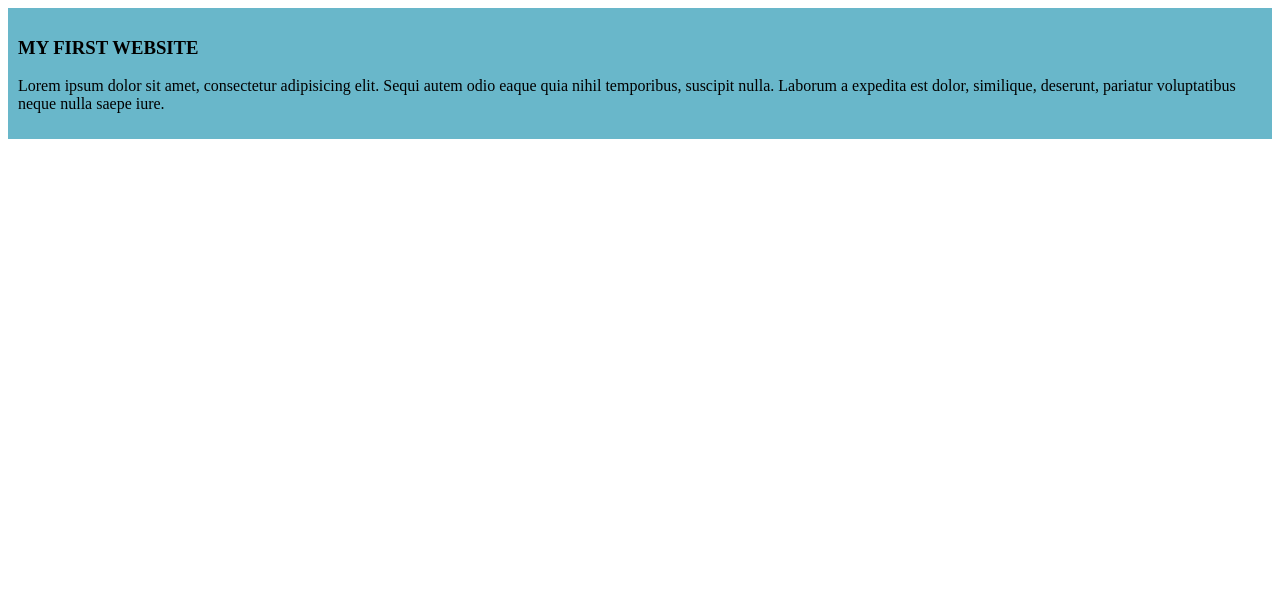
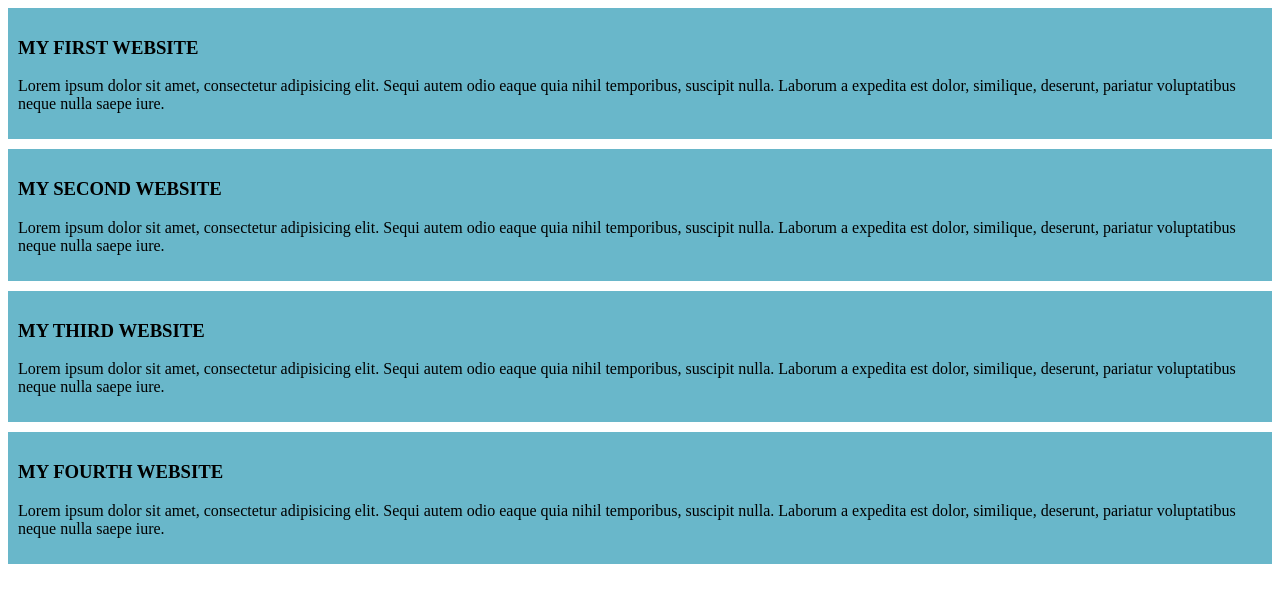
Before and after one commit to SanjidaRubel/my-simple-website, a plain HTML site: page index.html in a window 1280 px wide. Drawn offline with Linux system fonts and the light colour scheme.

Commit message:
added my secong blog

```diff
--- a/index.html
+++ b/index.html
@@ -15,4 +15,28 @@
 
 
     </div>
+    <div>
+        <h3>MY SECOND WEBSITE</h3>
+<p>
+    Lorem ipsum dolor sit amet, consectetur adipisicing elit. Sequi autem odio eaque quia nihil temporibus, suscipit nulla. Laborum a expedita est dolor, similique, deserunt, pariatur voluptatibus neque nulla saepe iure.
+</p>
+
+
+    </div>
+    <div>
+        <h3>MY THIRD WEBSITE</h3>
+<p>
+    Lorem ipsum dolor sit amet, consectetur adipisicing elit. Sequi autem odio eaque quia nihil temporibus, suscipit nulla. Laborum a expedita est dolor, similique, deserunt, pariatur voluptatibus neque nulla saepe iure.
+</p>
+
+
+    </div>
+    <div>
+        <h3>MY FOURTH WEBSITE</h3>
+<p>
+    Lorem ipsum dolor sit amet, consectetur adipisicing elit. Sequi autem odio eaque quia nihil temporibus, suscipit nulla. Laborum a expedita est dolor, similique, deserunt, pariatur voluptatibus neque nulla saepe iure.
+</p>
+
+
+    </div>
 </html>
--- a/styles/blog.css
+++ b/styles/blog.css
@@ -1,4 +1,5 @@
 div{
     background-color: rgb(105, 183, 202);
     padding: 10px;
+    margin-bottom: 10px;
 }
```
